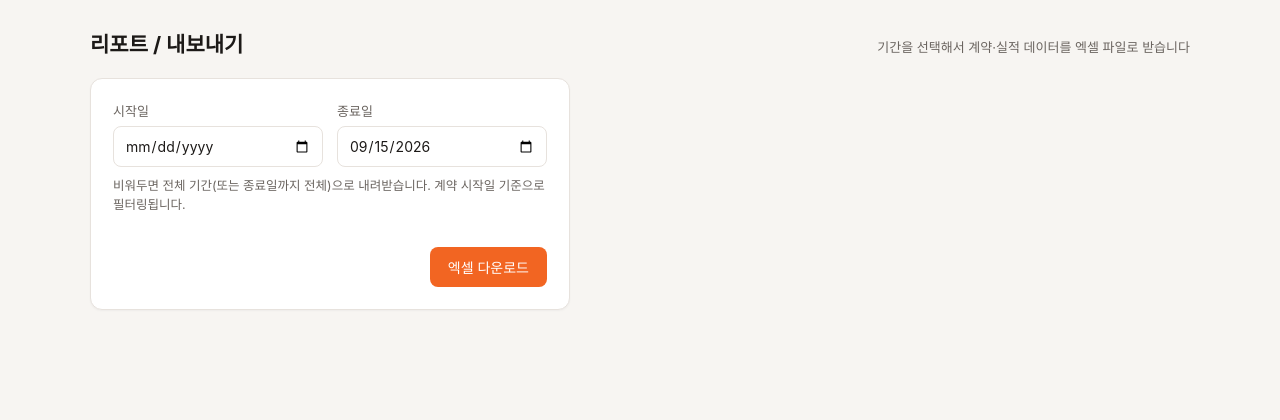
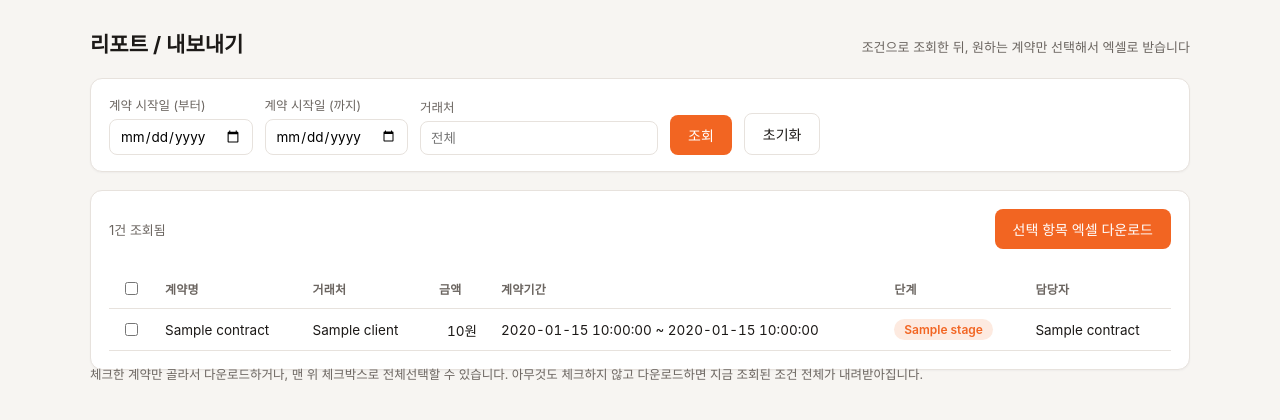
Before and after one commit to mkykelly02-tech/etners-sales-dashboard, a Flask app: page /reports in a window 1280 px wide. Shown: the part 60-480 px from the top of the page. Run offline with Flask 3, Linux system fonts and the light colour scheme; the visitor is signed in with stand-in values (Sample User, id 1); a database or web service that is not in the repository returns one stand-in record (values such as "Sample title"); some libraries are stand-ins or nearby versions.

Commit message:
Add document upload from 서류함 and checkbox-based report export
- 서류함: "+ 서류 등록" form lets you pick a contract and upload
  directly from the document library, not just from inside a
  contract's edit page
- 리포트: search now shows results as a checkable table with a
  select-all checkbox; export downloads exactly what's checked, or
  falls back to the full filtered set when nothing is checked

Co-Authored-By: Claude Sonnet 5 <noreply@anthropic.com>

```diff
--- a/app.py
+++ b/app.py
@@ -674,17 +674,13 @@ def contract_delete(contract_id):
 
 # ---------- contract files (수행실적 서류) ----------
 
-@app.route("/contracts/<int:contract_id>/files", methods=["POST"])
-@login_required
-def contract_file_upload(contract_id):
-    contract = _get_owned_contract(contract_id)
-
-    doc_type = request.form.get("doc_type", "").strip()
-    upload = request.files.get("file")
-
+def _save_contract_file(contract, doc_type, upload):
+    """Shared upload path for both the per-contract 서류 업로드 form and the
+    서류함 페이지's 서류 등록 form. Returns nothing; raises via abort() on bad input."""
     if doc_type not in DOC_TYPES or not upload or not upload.filename:
         abort(400)
 
+    contract_id = contract["id"]
     original_name = upload.filename
     content_type = upload.mimetype or mimetypes.guess_type(original_name)[0] or "application/octet-stream"
     file_bytes = upload.read()
@@ -738,7 +734,25 @@ def contract_file_upload(contract_id):
             ),
         )
     db.commit()
+
+
+@app.route("/contracts/<int:contract_id>/files", methods=["POST"])
+@login_required
+def contract_file_upload(contract_id):
+    contract = _get_owned_contract(contract_id)
+    _save_contract_file(contract, request.form.get("doc_type", "").strip(), request.files.get("file"))
     return redirect(url_for("contract_edit", contract_id=contract_id))
+
+
+@app.route("/documents/upload", methods=["POST"])
+@login_required
+def document_upload():
+    contract_id = request.form.get("contract_id", "")
+    if not contract_id.isdigit():
+        abort(400)
+    contract = _get_owned_contract(int(contract_id))
+    _save_contract_file(contract, request.form.get("doc_type", "").strip(), request.files.get("file"))
+    return redirect(url_for("documents"))
 
 
 def _get_owned_file(contract_id, file_id):
@@ -829,11 +843,21 @@ def documents():
             cur.execute("SELECT id, display_name FROM users ORDER BY display_name")
             owners = cur.fetchall()
 
+        if session["role"] == "admin":
+            cur.execute("SELECT id, title, client FROM contracts ORDER BY start_date DESC")
+        else:
+            cur.execute(
+                "SELECT id, title, client FROM contracts WHERE owner_id = %s ORDER BY start_date DESC",
+                (session["user_id"],),
+            )
+        upload_targets = cur.fetchall()
+
     return render_template(
         "documents.html",
         files=files,
         doc_types=DOC_TYPES,
         owners=owners,
+        upload_targets=upload_targets,
         filters={"doc_type": doc_type, "owner_id": owner_id, "date_from": date_from, "date_to": date_to},
         user=current_user_dict(),
     )
@@ -870,14 +894,9 @@ def clients():
 @app.route("/reports")
 @login_required
 def reports():
-    return render_template("reports.html", user=current_user_dict(), today=date.today().isoformat())
-
-
-@app.route("/reports/export")
-@login_required
-def reports_export():
     start = request.args.get("start", "")
     end = request.args.get("end", "")
+    client_filter = request.args.get("client", "").strip()
 
     conditions = []
     params = []
@@ -890,6 +909,61 @@ def reports_export():
     if end:
         conditions.append("c.start_date <= %s")
         params.append(end)
+    if client_filter:
+        conditions.append("c.client = %s")
+        params.append(client_filter)
+    where_sql = ("WHERE " + " AND ".join(conditions)) if conditions else ""
+
+    db = get_db()
+    with db.cursor() as cur:
+        cur.execute(
+            f"""
+            SELECT c.*, u.display_name AS owner_name, u.department AS owner_department
+            FROM contracts c JOIN users u ON u.id = c.owner_id
+            {where_sql}
+            ORDER BY c.start_date DESC
+            """,
+            params,
+        )
+        contracts = cur.fetchall()
+
+    return render_template(
+        "reports.html",
+        contracts=contracts,
+        filters={"start": start, "end": end, "client": client_filter},
+        user=current_user_dict(),
+        today=date.today().isoformat(),
+    )
+
+
+@app.route("/reports/export")
+@login_required
+def reports_export():
+    ids = [i for i in request.args.getlist("contract_ids") if i.isdigit()]
+    start = request.args.get("start", "")
+    end = request.args.get("end", "")
+    client_filter = request.args.get("client", "").strip()
+
+    conditions = []
+    params = []
+    if session["role"] != "admin":
+        conditions.append("c.owner_id = %s")
+        params.append(session["user_id"])
+
+    if ids:
+        # 체크된 계약이 있으면 그것만, 없으면(전부 해제 상태로 제출) 현재 조회 조건 전체로 내려받는다.
+        conditions.append("c.id = ANY(%s)")
+        params.append([int(i) for i in ids])
+    else:
+        if start:
+            conditions.append("c.start_date >= %s")
+            params.append(start)
+        if end:
+            conditions.append("c.start_date <= %s")
+            params.append(end)
+        if client_filter:
+            conditions.append("c.client = %s")
+            params.append(client_filter)
     where_sql = ("WHERE " + " AND ".join(conditions)) if conditions else ""
 
     db = get_db()
--- a/static/style.css
+++ b/static/style.css
@@ -313,6 +313,11 @@ td.empty {
     text-align: center;
     color: var(--muted);
     padding: 24px 0;
+}
+
+.check-col {
+    width: 32px;
+    text-align: center;
 }
 
 .row-actions {
--- a/templates/reports.html
+++ b/templates/reports.html
@@ -3,23 +3,73 @@
 {% block content %}
 <div class="page-head">
     <h1>리포트 / 내보내기</h1>
-    <span class="page-sub">기간을 선택해서 계약·실적 데이터를 엑셀 파일로 받습니다</span>
+    <span class="page-sub">조건으로 조회한 뒤, 원하는 계약만 선택해서 엑셀로 받습니다</span>
 </div>
 
-<div class="form-card">
-    <form method="get" action="{{ url_for('reports_export') }}" class="stack-form">
-        <div class="field-row">
-            <label>시작일
-                <input type="date" name="start">
-            </label>
-            <label>종료일
-                <input type="date" name="end" value="{{ today }}">
-            </label>
-        </div>
-        <p class="field-hint">비워두면 전체 기간(또는 종료일까지 전체)으로 내려받습니다. 계약 시작일 기준으로 필터링됩니다.</p>
-        <div class="form-actions">
-            <button type="submit" class="primary-btn">엑셀 다운로드</button>
-        </div>
+<div class="filter-card">
+    <form method="get" class="filter-form">
+        <label>계약 시작일 (부터)
+            <input type="date" name="start" value="{{ filters.start }}">
+        </label>
+        <label>계약 시작일 (까지)
+            <input type="date" name="end" value="{{ filters.end }}">
+        </label>
+        <label>거래처
+            <input type="text" name="client" value="{{ filters.client }}" placeholder="전체">
+        </label>
+        <button type="submit" class="primary-btn">조회</button>
+        <a href="{{ url_for('reports') }}" class="secondary-btn">초기화</a>
     </form>
 </div>
+
+<form method="get" action="{{ url_for('reports_export') }}">
+    <input type="hidden" name="start" value="{{ filters.start }}">
+    <input type="hidden" name="end" value="{{ filters.end }}">
+    <input type="hidden" name="client" value="{{ filters.client }}">
+
+    <div class="table-card">
+        <div class="page-head">
+            <span class="page-sub">{{ contracts|length }}건 조회됨</span>
+            <button type="submit" class="primary-btn">선택 항목 엑셀 다운로드</button>
+        </div>
+        <div class="table-scroll">
+            <table>
+                <thead>
+                    <tr>
+                        <th class="check-col"><input type="checkbox" id="select-all" title="전체선택"></th>
+                        <th>계약명</th>
+                        <th>거래처</th>
+                        <th>금액</th>
+                        <th>계약기간</th>
+                        <th>단계</th>
+                        {% if user.role == 'admin' %}<th>담당자</th>{% endif %}
+                    </tr>
+                </thead>
+                <tbody>
+                    {% for c in contracts %}
+                    <tr>
+                        <td class="check-col"><input type="checkbox" name="contract_ids" value="{{ c.id }}" class="row-check"></td>
+                        <td>{{ c.title }}</td>
+                        <td>{{ c.client }}</td>
+                        <td class="num">{{ "{:,.0f}".format(c.amount) }}원</td>
+                        <td class="date-range">{{ c.start_date }} ~ {{ c.end_date }}</td>
+                        <td><span class="stage-badge" data-stage="{{ c.stage }}">{{ c.stage }}</span></td>
+                        {% if user.role == 'admin' %}<td>{{ c.owner_name }}</td>{% endif %}
+                    </tr>
+                    {% else %}
+                    <tr><td colspan="7" class="empty">조건에 맞는 계약이 없습니다.</td></tr>
+                    {% endfor %}
+                </tbody>
+            </table>
+        </div>
+    </div>
+</form>
+
+<p class="field-hint">체크한 계약만 골라서 다운로드하거나, 맨 위 체크박스로 전체선택할 수 있습니다. 아무것도 체크하지 않고 다운로드하면 지금 조회된 조건 전체가 내려받아집니다.</p>
+
+<script>
+document.getElementById('select-all').addEventListener('change', function () {
+    document.querySelectorAll('.row-check').forEach(function (cb) { cb.checked = this.checked; }, this);
+});
+</script>
 {% endblock %}
```
Also changed, not shown: templates/documents.html (+30 -0 lines).
